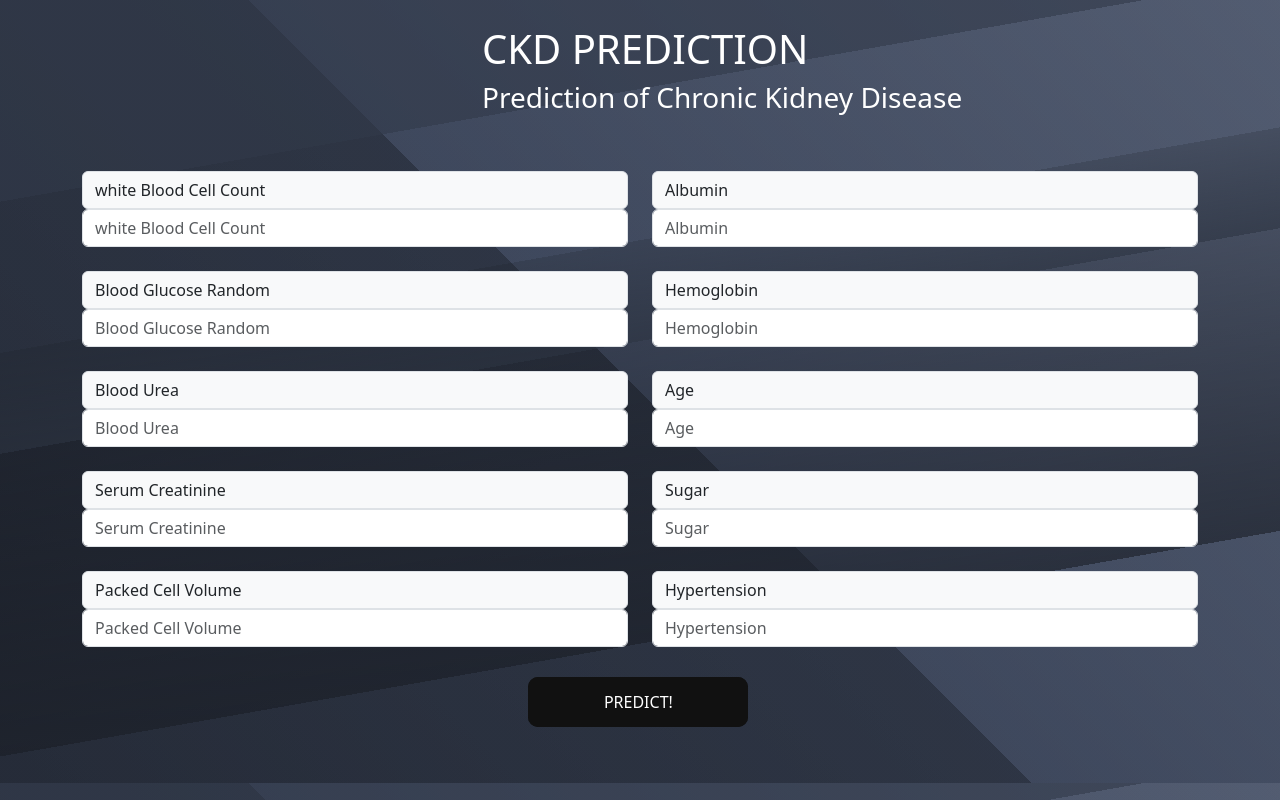
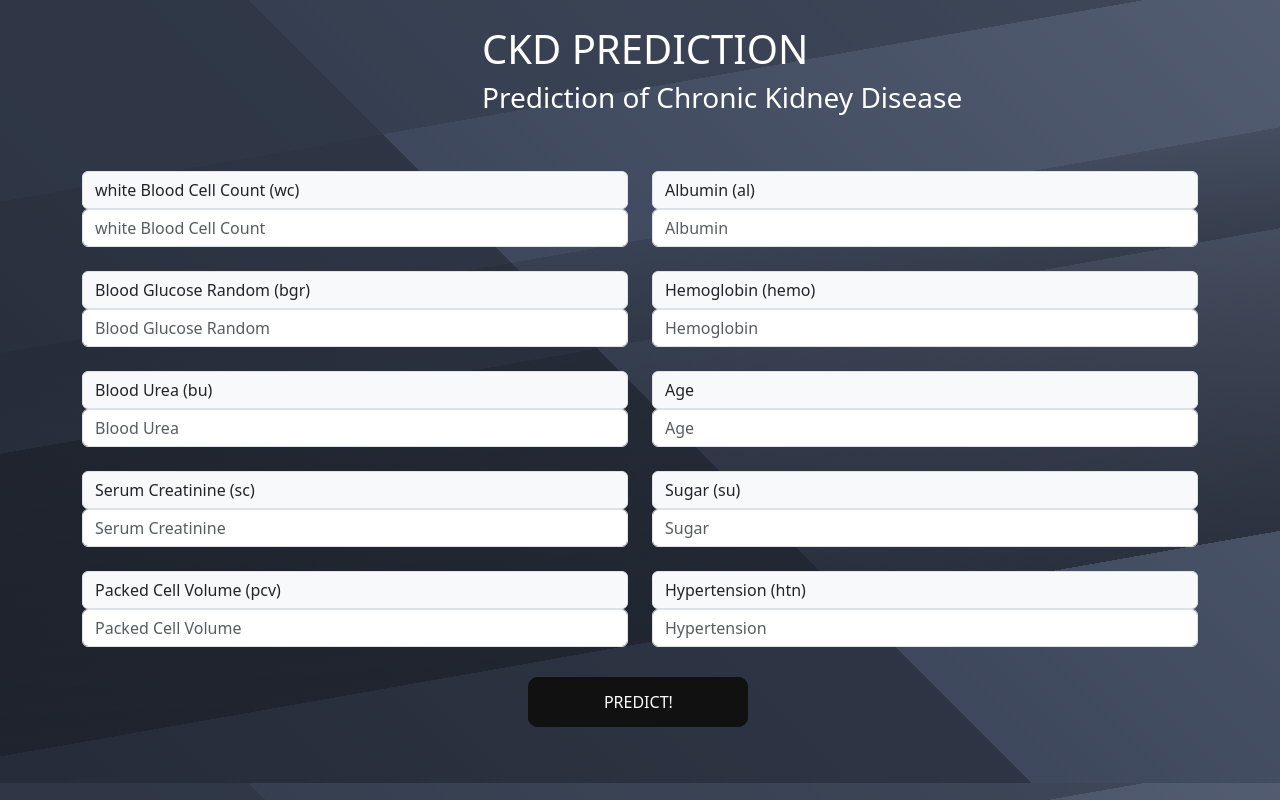
Before and after one commit to kuchayaashiq/CKD-Prediction-and-Deployment, a Flask app: page / in a window 1280 px wide. Run offline with Flask 2, Linux system fonts and the light colour scheme; parts of the project's set-up code (start-up, migrations or seed data) failed here and were passed over.

Commit message:
some changes done

```diff
--- a/templates/index.html
+++ b/templates/index.html
@@ -22,36 +22,36 @@
             <form action="/predict" method="POST" class="col s12">
                  <div class="row">
                 <div class="col-md">
-                    <span class="input-group-text" id="basic-addon1">white Blood Cell Count</span>
+                    <span class="input-group-text" id="basic-addon1">white Blood Cell Count (wc)</span>
                     <input name="wc" class="form-control" type="text"   type="number " placeholder="white Blood Cell Count" aria-label="white Blood Cell Count" aria-describedby="basic-addon1">
 
                     <br>
-                    <span class="input-group-text" id="basic-addon1">Blood Glucose Random</span>
+                    <span class="input-group-text" id="basic-addon1">Blood Glucose Random (bgr)</span>
                     <input type="text" class="form-control"name="bgr" type="number " placeholder="Blood Glucose Random" aria-label="Blood Glucose Random" aria-describedby="basic-addon1">
                     <br>
-                    <span class="input-group-text" id="basic-addon1">Blood Urea</span>
+                    <span class="input-group-text" id="basic-addon1">Blood Urea (bu)</span>
                     <input type="text" class="form-control" name="bu" type="number " placeholder="Blood Urea" aria-label="Blood Urea" aria-describedby="basic-addon1">
                     <br>
-                    <span class="input-group-text" id="basic-addon1">Serum Creatinine</span>
+                    <span class="input-group-text" id="basic-addon1">Serum Creatinine (sc)</span>
                     <input type="text" class="form-control" name="sc" type="number " placeholder="Serum Creatinine" aria-label="Serum Creatinine" aria-describedby="basic-addon1">
                     <br>
-                    <span class="input-group-text" id="basic-addon1">Packed Cell Volume</span>
+                    <span class="input-group-text" id="basic-addon1">Packed Cell Volume (pcv)</span>
                     <input type="text" class="form-control" name="pcv" type="number " placeholder="Packed Cell Volume" aria-label="Packed Cell Volume" aria-describedby="basic-addon1">
                 </div>
                 <div class="col-md">
-                    <span class="input-group-text" id="basic-addon1">Albumin</span>
+                    <span class="input-group-text" id="basic-addon1">Albumin (al)</span>
                     <input type="text" class="form-control" name="al" type="number " placeholder="Albumin" aria-label="Albumin" aria-describedby="basic-addon1">
                     <br>
-                    <span class="input-group-text" id="basic-addon1">Hemoglobin</span>
+                    <span class="input-group-text" id="basic-addon1">Hemoglobin (hemo) </span>
                     <input type="text" class="form-control" name="hemo" type="number " placeholder="Hemoglobin" aria-label="Hemoglobin" aria-describedby="basic-addon1">
                     <br>
                     <span class="input-group-text" id="basic-addon1">Age</span>
                     <input type="text" class="form-control" name="age" type="number " placeholder="Age" aria-label="Age" aria-describedby="basic-addon1">
                     <br>
-                    <span class="input-group-text" id="basic-addon1">Sugar</span>
+                    <span class="input-group-text" id="basic-addon1">Sugar (su)</span>
                     <input type="text" class="form-control" name="su" type="number " placeholder="Sugar" aria-label="Sugar" aria-describedby="basic-addon1">
                     <br>
-                    <span class="input-group-text" id="basic-addon1">Hypertension</span>
+                    <span class="input-group-text" id="basic-addon1">Hypertension (htn)</span>
                     <input type="text" class="form-control" name="htn" type="number " placeholder="Hypertension" aria-label="Hypertension" aria-describedby="basic-addon1">
                 </div>
                  </div>
```
Also changed, not shown: app.yml (deleted, +0 -14 lines).
